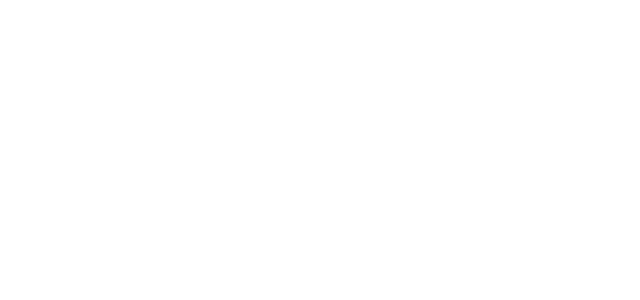
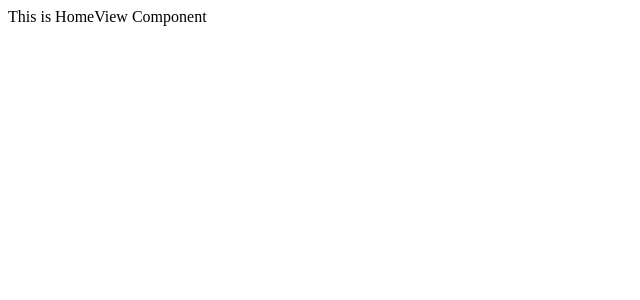
Before and after one commit to tianyuan65/vue_property_management, a Vue app: page /#/home in a window 1280 px wide. Before the commit this address had no page. Shown: the top 300 px of the page, without its empty margins (0-640 px from the left). Built offline with nearby package versions, Linux system fonts and the light colour scheme.

Commit message:
call useRouter hook implement route jump

```diff
--- a/src/router/index.ts
+++ b/src/router/index.ts
@@ -9,6 +9,18 @@ const routes: Array<RouteRecordRaw> = [
     // this generates a separate chunk (about.[hash].js) for this route
     // which is lazy-loaded when the route is visited.
     component: () => import(/* webpackChunkName: "about" */ '../views/login/LoginView.vue')
+  },
+  // 配置home路由
+  {
+    path: '/home',
+    name: 'home',
+
+    component: () => import('../views/home/HomeView.vue')
+  },
+  // 路由重定向，默认跳转至login
+  {
+    path:"/",
+    redirect:"/login"
   }
 ]
 
--- /dev/null
+++ b/src/views/home/HomeView.vue
@@ -0,0 +1,13 @@
+<template>
+  <div>
+    This is HomeView Component
+  </div>
+</template>
+
+<script setup>
+
+</script>
+
+<style>
+
+</style>
--- a/src/views/login/LoginView.vue
+++ b/src/views/login/LoginView.vue
@@ -56,6 +56,10 @@
   import apiUrl from '../../api/url.js'
   // 引入useMd5 hook
   import useMd5 from '../../hooks/useMd5.js'
+  // 引入vue-router
+  import {useRouter} from 'vue-router'
+
+  let router=useRouter()  // 调用useRouter声明router函数
 
   // 初始化数据
   const menuData=reactive([
@@ -187,6 +191,8 @@
                 message: 'Succeed to login.',
                 type: 'success',
               })
+              // 调用router的push方法实现路由跳转
+              router.push("/home")
             }else{
               // 反之，因输错密码或邮箱获取的数据长度为0，则登录失败
               console.log('failed to login');
```
Also changed, not shown: 1 other file (tests, documents, lock files or other folders).
